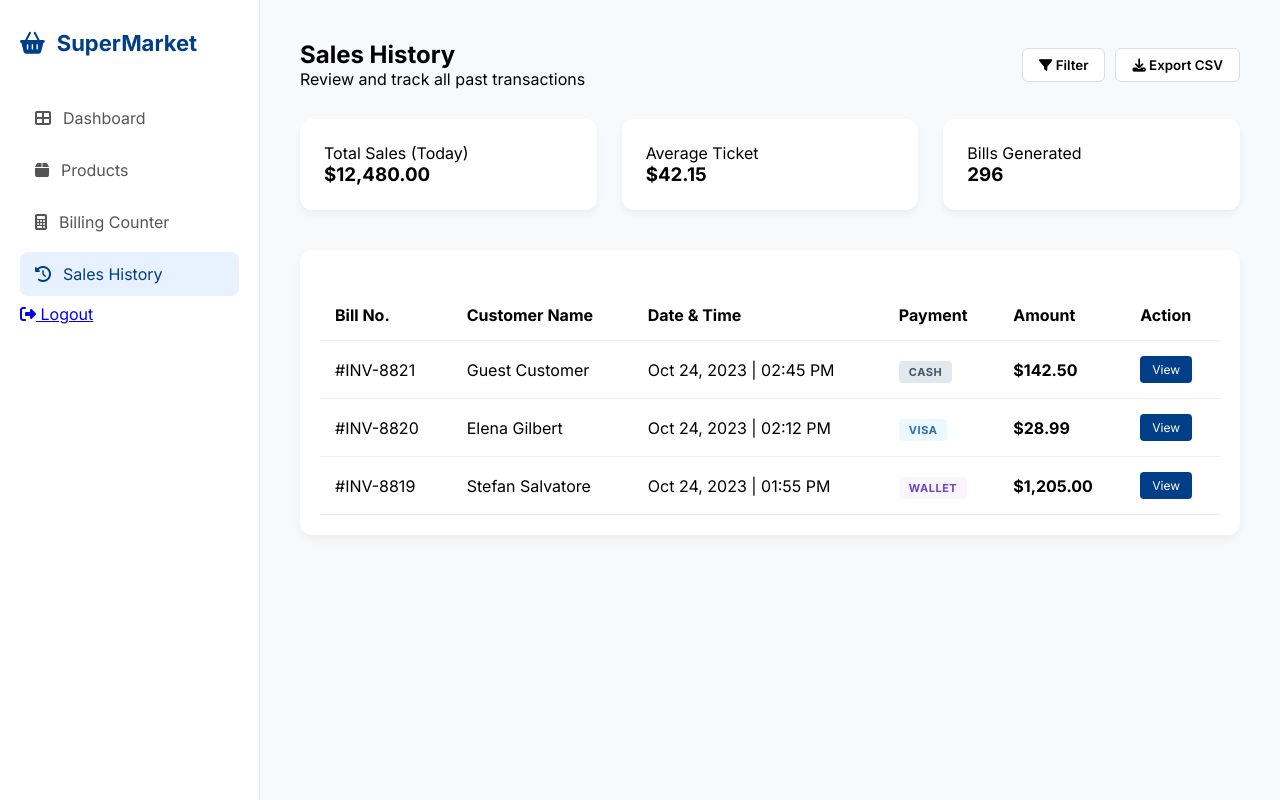
After one commit to YashParmar88/SuperMarket-POS, a Flask app: page /history in a window 1280 px wide. The commit adds this page. Run offline with Flask 3, Linux system fonts and the light colour scheme.

Commit message:
Day 5: Sales History page UI with payment mode badges and summary stats

```diff
--- a/app.py
+++ b/app.py
@@ -31,6 +31,18 @@ def products():
 
 
 
+# Route to display the Sales History page
+@app.route('/history')
+def history():
+    # This renders the history.html template
+    return render_template('history.html')
+
+
+
+
+
+
+
 
 
 
--- a/static/style.css
+++ b/static/style.css
@@ -380,3 +380,55 @@ body.login-page {
 .bill-actions { display: grid; gap: 10px; margin-top: 20px; }
 .btn-print { background: #6c757d; color: white; border: none; padding: 12px; border-radius: 6px; cursor: pointer; }
 .btn-complete { background: #28a745; color: white; border: none; padding: 15px; border-radius: 6px; font-weight: 700; cursor: pointer; font-size: 16px; }
+
+
+
+
+
+/* --- Sales History Page Styles --- */
+
+.history-table-card {
+    background: white;
+    padding: 20px;
+    border-radius: 12px;
+    box-shadow: 0 4px 10px rgba(0,0,0,0.05);
+    margin-top: 20px;
+}
+
+/* Payment Badges color coding */
+.pay-badge {
+    padding: 4px 10px;
+    border-radius: 4px;
+    font-size: 11px;
+    font-weight: 700;
+    letter-spacing: 0.5px;
+}
+
+.pay-badge.cash { background: #e2e8f0; color: #475569; }
+.pay-badge.card { background: #ebf8ff; color: #2b6cb0; }
+.pay-badge.digital { background: #faf5ff; color: #6b46c1; }
+
+.btn-outline {
+    background: white;
+    border: 1px solid #ddd;
+    padding: 8px 16px;
+    border-radius: 6px;
+    cursor: pointer;
+    font-weight: 600;
+    margin-left: 10px;
+}
+
+.btn-view-small {
+    background: #003f87;
+    color: white;
+    border: none;
+    padding: 6px 12px;
+    border-radius: 4px;
+    font-size: 12px;
+    cursor: pointer;
+}
+
+.header-buttons {
+    display: flex;
+    align-items: center;
+}
--- a/templates/billing.html
+++ b/templates/billing.html
@@ -22,7 +22,7 @@
                 <a href="/dashboard" class="nav-item"><i class="fas fa-th-large"></i> Dashboard</a>
                 <a href="/products" class="nav-item"><i class="fas fa-box"></i> Products</a>
                 <a href="/billing" class="nav-item active"><i class="fas fa-calculator"></i> Billing Counter</a>
-                <a href="#" class="nav-item"><i class="fas fa-history"></i> Sales History</a>
+                <a href="/history" class="nav-item"><i class="fas fa-history"></i> Sales History</a>
             </nav>
             <div class="sidebar-footer">
                 <a href="/"><i class="fas fa-sign-out-alt"></i> Logout</a>
--- a/templates/dashboard.html
+++ b/templates/dashboard.html
@@ -23,7 +23,7 @@
                 <a href="/dashboard" class="nav-item active"><i class="fas fa-th-large"></i> Dashboard</a>
                 <a href="/products" class="nav-item"><i class="fas fa-box"></i> Products</a>
                <a href="/billing" class="nav-item"><i class="fas fa-calculator"></i> Billing Counter</a>
-                <a href="#" class="nav-item"><i class="fas fa-history"></i> Sales History</a>
+                <a href="/history" class="nav-item"><i class="fas fa-history"></i> Sales History</a>
             </nav>
 
             <div class="sidebar-footer">
--- /dev/null
+++ b/templates/history.html
@@ -0,0 +1,106 @@
+<!DOCTYPE html>
+<html lang="en">
+<head>
+    <meta charset="UTF-8">
+    <meta name="viewport" content="width=device-width, initial-scale=1.0">
+    <title>SuperMarket - Sales History</title>
+    <!-- Standard fonts and icons -->
+    <link href="https://fonts.googleapis.com/css2?family=Inter:wght@400;600;700&display=swap" rel="stylesheet">
+    <link rel="stylesheet" href="https://cdnjs.cloudflare.com/ajax/libs/font-awesome/6.4.0/css/all.min.css">
+    <link rel="stylesheet" href="{{ url_for('static', filename='style.css') }}">
+</head>
+<body class="dashboard-page">
+
+    <div class="dashboard-wrapper">
+        <!-- Sidebar Navigation -->
+        <aside class="sidebar">
+            <div class="sidebar-brand">
+                <i class="fas fa-shopping-basket"></i>
+                <span>SuperMarket</span>
+            </div>
+            <nav class="nav-links">
+                <a href="/dashboard" class="nav-item"><i class="fas fa-th-large"></i> Dashboard</a>
+                <a href="/products" class="nav-item"><i class="fas fa-box"></i> Products</a>
+                <a href="/billing" class="nav-item"><i class="fas fa-calculator"></i> Billing Counter</a>
+                <a href="/history" class="nav-item active"><i class="fas fa-history"></i> Sales History</a>
+            </nav>
+            <div class="sidebar-footer">
+                <a href="/"><i class="fas fa-sign-out-alt"></i> Logout</a>
+            </div>
+        </aside>
+
+        <!-- Main Workspace -->
+        <main class="main-content">
+            <header class="top-header">
+                <div class="header-info">
+                    <h2>Sales History</h2>
+                    <p>Review and track all past transactions</p>
+                </div>
+                <div class="header-buttons">
+                    <button class="btn-outline"><i class="fas fa-filter"></i> Filter</button>
+                    <button class="btn-outline"><i class="fas fa-download"></i> Export CSV</button>
+                </div>
+            </header>
+
+            <!-- Sales Summary Cards -->
+            <div class="stats-grid">
+                <div class="stat-card">
+                    <p>Total Sales (Today)</p>
+                    <h3>$12,480.00</h3>
+                </div>
+                <div class="stat-card">
+                    <p>Average Ticket</p>
+                    <h3>$42.15</h3>
+                </div>
+                <div class="stat-card">
+                    <p>Bills Generated</p>
+                    <h3>296</h3>
+                </div>
+            </div>
+
+            <!-- Transactions Table Card -->
+            <div class="history-table-card">
+                <table class="data-table">
+                    <thead>
+                        <tr>
+                            <th>Bill No.</th>
+                            <th>Customer Name</th>
+                            <th>Date & Time</th>
+                            <th>Payment</th>
+                            <th>Amount</th>
+                            <th>Action</th>
+                        </tr>
+                    </thead>
+                    <tbody>
+                        <!-- Mock data rows for presentation -->
+                        <tr>
+                            <td>#INV-8821</td>
+                            <td>Guest Customer</td>
+                            <td>Oct 24, 2023 | 02:45 PM</td>
+                            <td><span class="pay-badge cash">CASH</span></td>
+                            <td><strong>$142.50</strong></td>
+                            <td><button class="btn-view-small">View</button></td>
+                        </tr>
+                        <tr>
+                            <td>#INV-8820</td>
+                            <td>Elena Gilbert</td>
+                            <td>Oct 24, 2023 | 02:12 PM</td>
+                            <td><span class="pay-badge card">VISA</span></td>
+                            <td><strong>$28.99</strong></td>
+                            <td><button class="btn-view-small">View</button></td>
+                        </tr>
+                        <tr>
+                            <td>#INV-8819</td>
+                            <td>Stefan Salvatore</td>
+                            <td>Oct 24, 2023 | 01:55 PM</td>
+                            <td><span class="pay-badge digital">WALLET</span></td>
+                            <td><strong>$1,205.00</strong></td>
+                            <td><button class="btn-view-small">View</button></td>
+                        </tr>
+                    </tbody>
+                </table>
+            </div>
+        </main>
+    </div>
+</body>
+</html>
--- a/templates/products.html
+++ b/templates/products.html
@@ -25,7 +25,7 @@
                 <a href="/dashboard" class="nav-item"><i class="fas fa-th-large"></i> Dashboard</a>
                 <a href="/products" class="nav-item active"><i class="fas fa-box"></i> Products</a>
                 <a href="/billing" class="nav-item"><i class="fas fa-calculator"></i> Billing Counter</a>
-                <a href="#" class="nav-item"><i class="fas fa-history"></i> Sales History</a>
+                <a href="/history" class="nav-item"><i class="fas fa-history"></i> Sales History</a>
             </nav>
 
             <div class="sidebar-footer">
```
